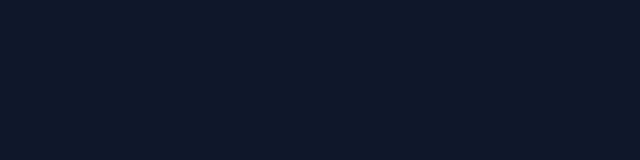
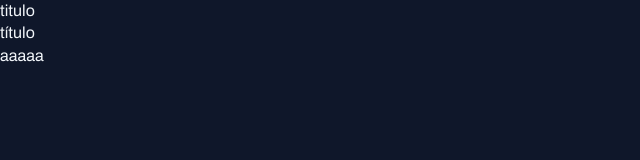
Before and after one commit to yansandalo/proj-portal-de-noticias, a plain HTML site: page index.html in a window 1280 px wide. Shown: the whole page, without its empty margins (0-640 px from the left). Drawn offline with Linux system fonts and the light colour scheme.

Commit message:
aplicando fontes no proj

```diff
--- a/index.html
+++ b/index.html
@@ -1,13 +1,20 @@
 <!DOCTYPE html>
 <html lang="pt-br">
 <head>
+  <link rel="preconnect" href="https://fonts.googleapis.com">
+<link rel="preconnect" href="https://fonts.gstatic.com" crossorigin>
+
   <meta charset="UTF-8">
   <meta name="viewport" content="width=device-width, initial-scale=1.0">
 <link rel="stylesheet" href="styles/index.css">
 
+<link href="https://fonts.googleapis.com/css2?family=Archivo:ital,wght@0,100..900;1,100..900&display=swap" rel="stylesheet">
+
   <title>Portal de notícias</title>
 </head>
 <body>
-
+ <h1>titulo</h1>
+ <h2>título</h2>
+<a href="#">aaaaa</a>
 </body>
 </html>
--- a/styles/global.css
+++ b/styles/global.css
@@ -12,9 +12,32 @@
 --text-color-primary: #F1F5F9;
 --text-color-secondary: #CBD5E1;
 
+--font-family: "Archivo", serif;
+--h1: 800 24px/1.35 var(--font-family);
+--h2: 800 16px/1.4 var(--font-family);
+--h3: 800 14px/1.4 var(--font-family);
+--text-span: 600 14px/1.45 var(--font-family);
+--text: 400 16px/1.40 var(--font-family);
+--text-sm: 400 14px/1.60 var(--font-family);
+
 }
 
 body {
+  font: var(--text);
   color: var(--text-color-primary);
   background-color: var(--bg-color);
 }
+
+a {
+  text-decoration: none;
+  color: inherit;
+}
+
+a:hover {
+  color: var(--brand-color-light);
+}
+
+/* tem que fazer isso para inibir as fontes do nevegador e vc conseguir mudar dps */
+h1, h2, h3 {
+  font: inherit;
+}
```
